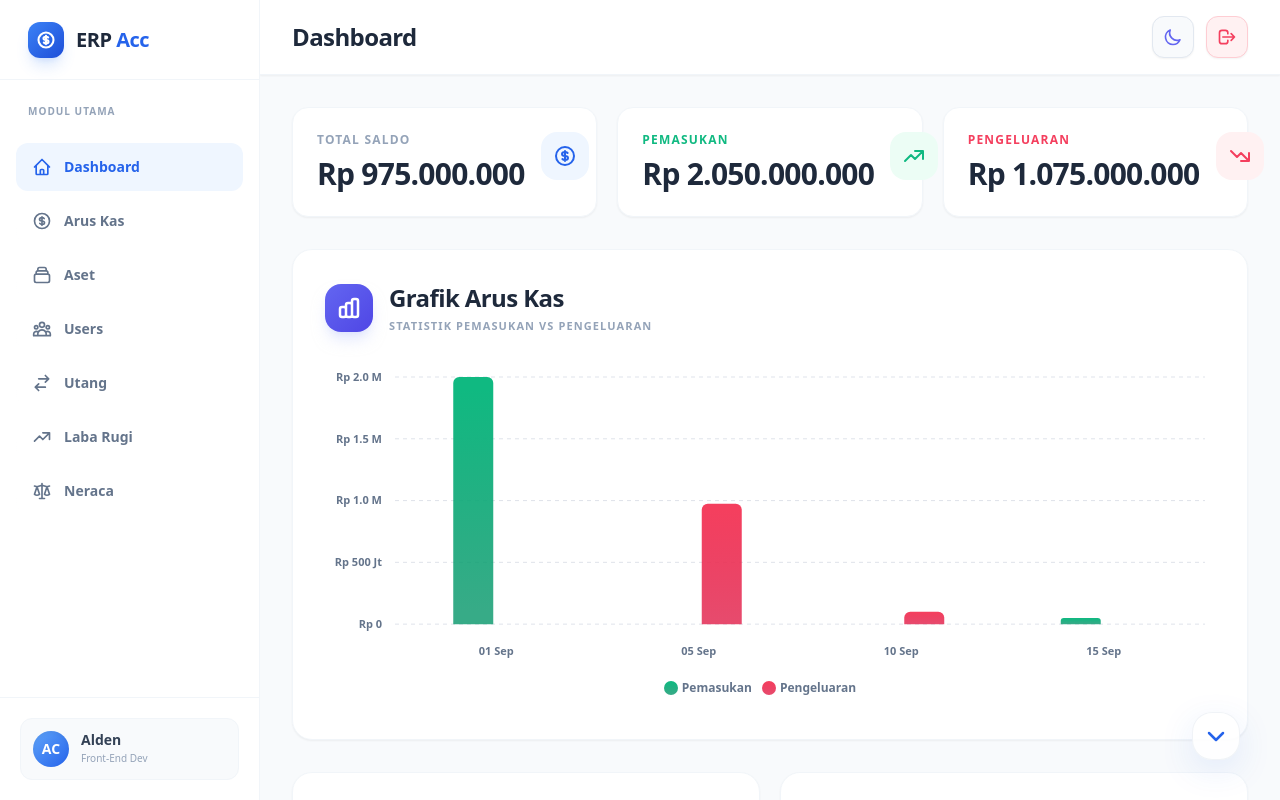
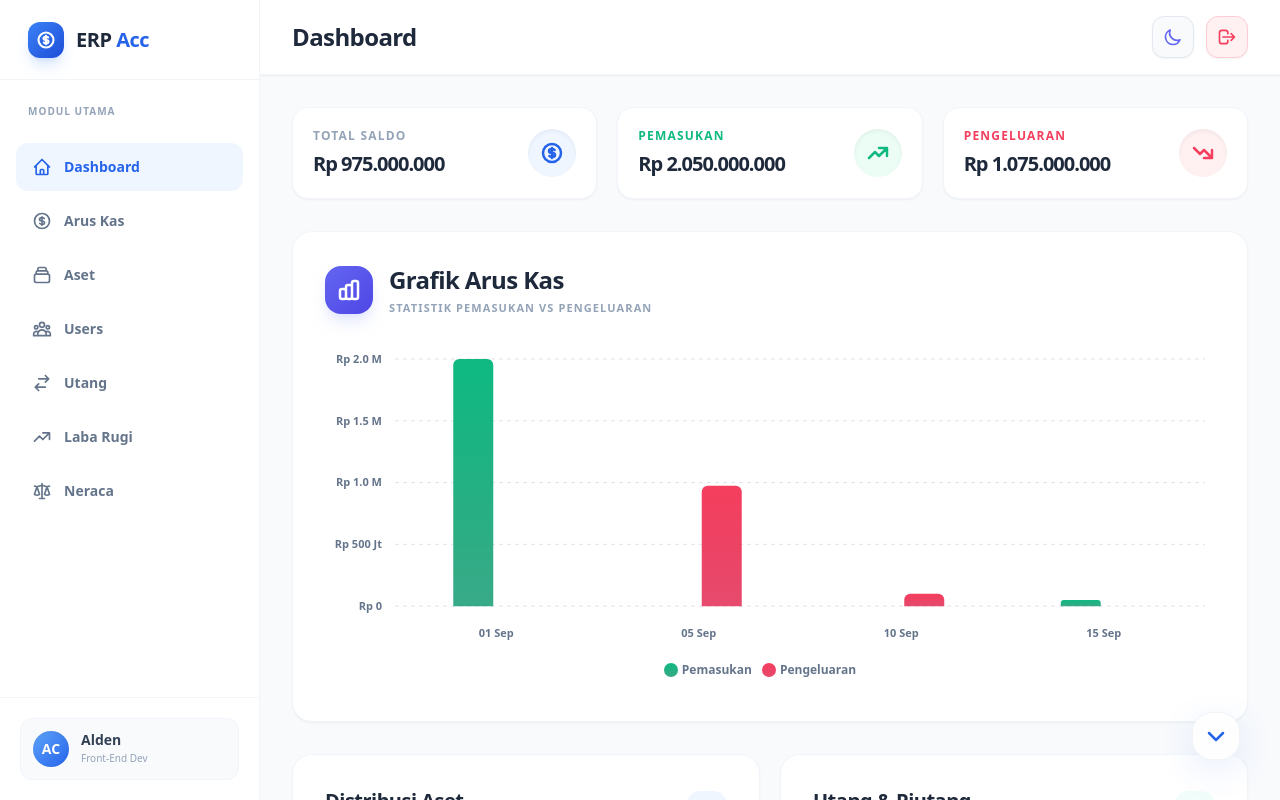
Before and after one commit to Irukandjie/ERPSEADANYA, a React (Vite) app: page / in a window 1280 px wide. Both pictures are taken after typing "name@example.com", "Sample123" into the empty fields and a click on the button "Masuk Sekarang". Built offline with nearby package versions, Linux system fonts and the light colour scheme.

Commit message:
Add files via upload

```diff
--- a/src/components/Dashboard/Dashboard.jsx
+++ b/src/components/Dashboard/Dashboard.jsx
@@ -109,49 +109,59 @@ const Dashboard = ({ onLogout }) => {
             </div>
           </nav>
 
-          <div className="p-5 pb-28 md:p-8 md:pb-8">
+          <div className="p-4 sm:p-5 pb-28 md:p-8 md:pb-8">
             <style>{`@keyframes iosSlideIn { 0% { opacity: 0; transform: translateX(25px) scale(0.99); } 100% { opacity: 1; transform: translateX(0) scale(1); } } .animate-ios-slide { animation: iosSlideIn 0.4s cubic-bezier(0.2, 0.8, 0.2, 1) forwards; }`}</style>
 
             <div key={activeMenu} className="animate-ios-slide max-w-[1600px] mx-auto">
               {activeMenu === 'dashboard' ? (
                 <>
-                  <div className="grid grid-cols-1 md:grid-cols-2 lg:grid-cols-3 gap-4 md:gap-5 mb-8">
+                  {/* Grid System 3 Kolom */}
+                  <div className="grid grid-cols-1 lg:grid-cols-3 gap-4 md:gap-5 mb-8">
 
                     {/* Kartu 1: Total Saldo */}
-                    <div className="bg-white dark:bg-slate-800 rounded-2xl p-5 md:p-6 border border-slate-100 dark:border-slate-700/50 shadow-sm transition-colors duration-300">
-                      <div className="flex justify-between items-start gap-4">
-                        <div className="flex-1 break-words">
-                          <h6 className="text-slate-400 text-[10px] md:text-xs font-bold uppercase tracking-widest mb-2">Total Saldo</h6>
-                          <h3 className="text-xl md:text-xl lg:text-2xl xl:text-3xl font-black text-slate-800 dark:text-white tracking-tight leading-tight">{formatRupiah(saldo)}</h3>
+                    <div className="bg-white dark:bg-slate-800 rounded-2xl p-5 border border-slate-100 dark:border-slate-700/50 shadow-sm transition-colors duration-300 overflow-hidden flex items-center">
+                      <div className="flex justify-between items-center gap-2 w-full relative z-10">
+                        <div className="min-w-0 flex-1 pr-1">
+                          <h6 className="text-slate-400 text-[10px] md:text-xs font-bold uppercase tracking-widest mb-1.5 truncate">Total Saldo</h6>
+                          {/* KUNCI: whitespace-nowrap biar nggak turun, lg:text-lg biar mengecil pas di layar nanggung */}
+                          <h3 className="text-xl sm:text-2xl md:text-3xl lg:text-lg xl:text-xl 2xl:text-3xl font-black text-slate-800 dark:text-white tracking-tighter leading-none whitespace-nowrap overflow-hidden text-ellipsis">
+                            {formatRupiah(saldo)}
+                          </h3>
                         </div>
-                        <div className="p-2.5 md:p-3 bg-blue-50 dark:bg-blue-500/20 rounded-2xl text-blue-600 dark:text-blue-400 flex-shrink-0">
-                          <svg className="w-5 h-5 md:w-6 md:h-6" fill="none" stroke="currentColor" viewBox="0 0 24 24"><path strokeLinecap="round" strokeLinejoin="round" strokeWidth="2" d="M12 8c-1.657 0-3 .895-3 2s1.343 2 3 2 3 .895 3 2-1.343 2-3 2m0-8c1.11 0 2.08.402 2.599 1M12 8V7m0 1v8m0 0v1m0-1c-1.11 0-2.08-.402-2.599-1M21 12a9 9 0 11-18 0 9 9 0 0118 0z" /></svg>
+                        <div className="w-10 h-10 sm:w-12 sm:h-12 lg:w-9 lg:h-9 xl:w-12 xl:h-12 rounded-full bg-blue-50 dark:bg-blue-500/20 text-blue-600 dark:text-blue-400 flex items-center justify-center flex-shrink-0 shadow-inner">
+                          <svg className="w-5 h-5 sm:w-6 sm:h-6 lg:w-4 lg:h-4 xl:w-6 xl:h-6" fill="none" stroke="currentColor" viewBox="0 0 24 24"><path strokeLinecap="round" strokeLinejoin="round" strokeWidth="2.5" d="M12 8c-1.657 0-3 .895-3 2s1.343 2 3 2 3 .895 3 2-1.343 2-3 2m0-8c1.11 0 2.08.402 2.599 1M12 8V7m0 1v8m0 0v1m0-1c-1.11 0-2.08-.402-2.599-1M21 12a9 9 0 11-18 0 9 9 0 0118 0z" /></svg>
                         </div>
                       </div>
                     </div>
 
                     {/* Kartu 2: Pemasukan */}
-                    <div className="bg-white dark:bg-slate-800 rounded-2xl p-5 md:p-6 border border-slate-100 dark:border-slate-700/50 shadow-sm transition-colors duration-300">
-                      <div className="flex justify-between items-start gap-4">
-                        <div className="flex-1 break-words">
-                          <h6 className="text-emerald-500 dark:text-emerald-400 text-[10px] md:text-xs font-bold uppercase tracking-widest mb-2">Pemasukan</h6>
-                          <h3 className="text-xl md:text-xl lg:text-2xl xl:text-3xl font-black text-slate-800 dark:text-white tracking-tight leading-tight">{formatRupiah(totalPemasukan)}</h3>
+                    <div className="bg-white dark:bg-slate-800 rounded-2xl p-5 border border-slate-100 dark:border-slate-700/50 shadow-sm transition-colors duration-300 overflow-hidden flex items-center">
+                      <div className="flex justify-between items-center gap-2 w-full relative z-10">
+                        <div className="min-w-0 flex-1 pr-1">
+                          <h6 className="text-emerald-500 dark:text-emerald-400 text-[10px] md:text-xs font-bold uppercase tracking-widest mb-1.5 truncate">Pemasukan</h6>
+                          {/* KUNCI: whitespace-nowrap biar nggak turun, lg:text-lg biar mengecil pas di layar nanggung */}
+                          <h3 className="text-xl sm:text-2xl md:text-3xl lg:text-lg xl:text-xl 2xl:text-3xl font-black text-slate-800 dark:text-white tracking-tighter leading-none whitespace-nowrap overflow-hidden text-ellipsis">
+                            {formatRupiah(totalPemasukan)}
+                          </h3>
                         </div>
-                        <div className="p-2.5 md:p-3 bg-emerald-50 dark:bg-emerald-500/20 rounded-2xl text-emerald-500 dark:text-emerald-400 flex-shrink-0">
-                          <svg className="w-5 h-5 md:w-6 md:h-6" fill="none" stroke="currentColor" viewBox="0 0 24 24"><path strokeLinecap="round" strokeLinejoin="round" strokeWidth="2" d="M13 7h8m0 0v8m0-8l-8 8-4-4-6 6" /></svg>
+                        <div className="w-10 h-10 sm:w-12 sm:h-12 lg:w-9 lg:h-9 xl:w-12 xl:h-12 rounded-full bg-emerald-50 dark:bg-emerald-500/20 text-emerald-500 dark:text-emerald-400 flex items-center justify-center flex-shrink-0 shadow-inner">
+                          <svg className="w-5 h-5 sm:w-6 sm:h-6 lg:w-4 lg:h-4 xl:w-6 xl:h-6" fill="none" stroke="currentColor" viewBox="0 0 24 24"><path strokeLinecap="round" strokeLinejoin="round" strokeWidth="2.5" d="M13 7h8m0 0v8m0-8l-8 8-4-4-6 6" /></svg>
                         </div>
                       </div>
                     </div>
 
                     {/* Kartu 3: Pengeluaran */}
-                    <div className="bg-white dark:bg-slate-800 rounded-2xl p-5 md:p-6 border border-slate-100 dark:border-slate-700/50 shadow-sm transition-colors duration-300 md:col-span-2 lg:col-span-1">
-                      <div className="flex justify-between items-start gap-4">
-                        <div className="flex-1 break-words">
-                          <h6 className="text-rose-500 dark:text-rose-400 text-[10px] md:text-xs font-bold uppercase tracking-widest mb-2">Pengeluaran</h6>
-                          <h3 className="text-xl md:text-xl lg:text-2xl xl:text-3xl font-black text-slate-800 dark:text-white tracking-tight leading-tight">{formatRupiah(totalPengeluaran)}</h3>
+                    <div className="bg-white dark:bg-slate-800 rounded-2xl p-5 border border-slate-100 dark:border-slate-700/50 shadow-sm transition-colors duration-300 lg:col-span-1 overflow-hidden flex items-center">
+                      <div className="flex justify-between items-center gap-2 w-full relative z-10">
+                        <div className="min-w-0 flex-1 pr-1">
+                          <h6 className="text-rose-500 dark:text-rose-400 text-[10px] md:text-xs font-bold uppercase tracking-widest mb-1.5 truncate">Pengeluaran</h6>
+                          {/* KUNCI: whitespace-nowrap biar nggak turun, lg:text-lg biar mengecil pas di layar nanggung */}
+                          <h3 className="text-xl sm:text-2xl md:text-3xl lg:text-lg xl:text-xl 2xl:text-3xl font-black text-slate-800 dark:text-white tracking-tighter leading-none whitespace-nowrap overflow-hidden text-ellipsis">
+                            {formatRupiah(totalPengeluaran)}
+                          </h3>
                         </div>
-                        <div className="p-2.5 md:p-3 bg-rose-50 dark:bg-rose-500/20 rounded-2xl text-rose-500 dark:text-rose-400 flex-shrink-0">
-                          <svg className="w-5 h-5 md:w-6 md:h-6" fill="none" stroke="currentColor" viewBox="0 0 24 24"><path strokeLinecap="round" strokeLinejoin="round" strokeWidth="2" d="M13 17h8m0 0V9m0 8l-8-8-4 4-6-6" /></svg>
+                        <div className="w-10 h-10 sm:w-12 sm:h-12 lg:w-9 lg:h-9 xl:w-12 xl:h-12 rounded-full bg-rose-50 dark:bg-rose-500/20 text-rose-500 dark:text-rose-400 flex items-center justify-center flex-shrink-0 shadow-inner">
+                          <svg className="w-5 h-5 sm:w-6 sm:h-6 lg:w-4 lg:h-4 xl:w-6 xl:h-6" fill="none" stroke="currentColor" viewBox="0 0 24 24"><path strokeLinecap="round" strokeLinejoin="round" strokeWidth="2.5" d="M13 17h8m0 0V9m0 8l-8-8-4 4-6-6" /></svg>
                         </div>
                       </div>
                     </div>
```
